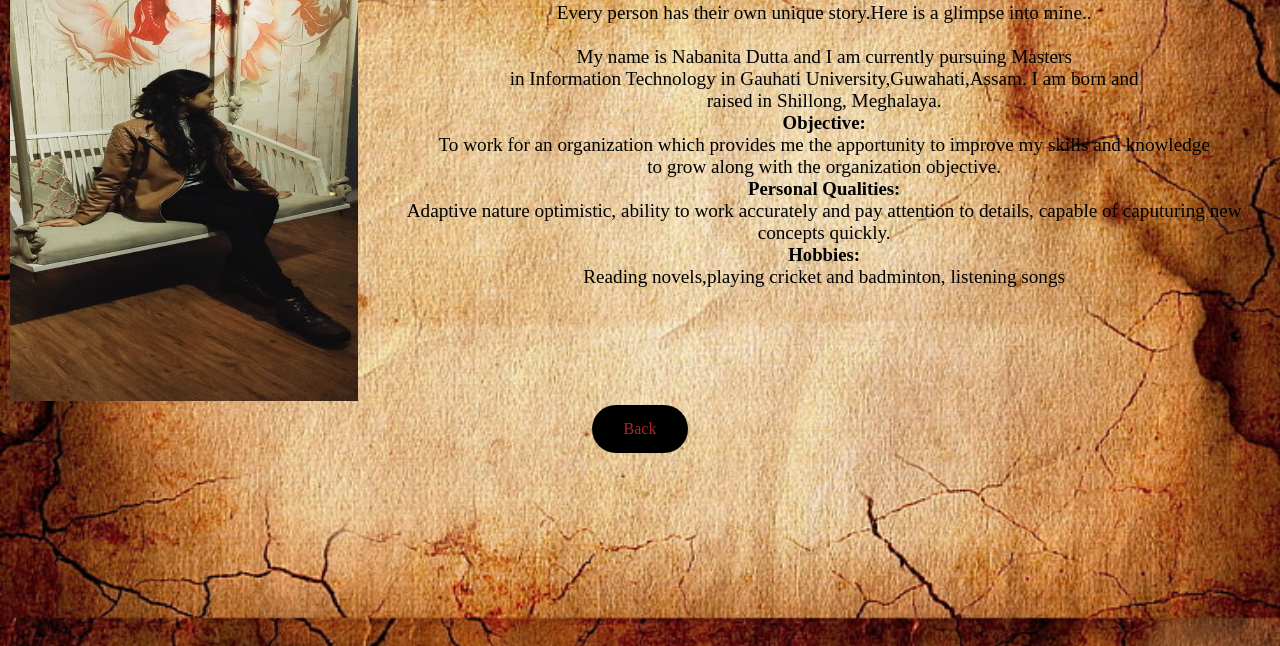
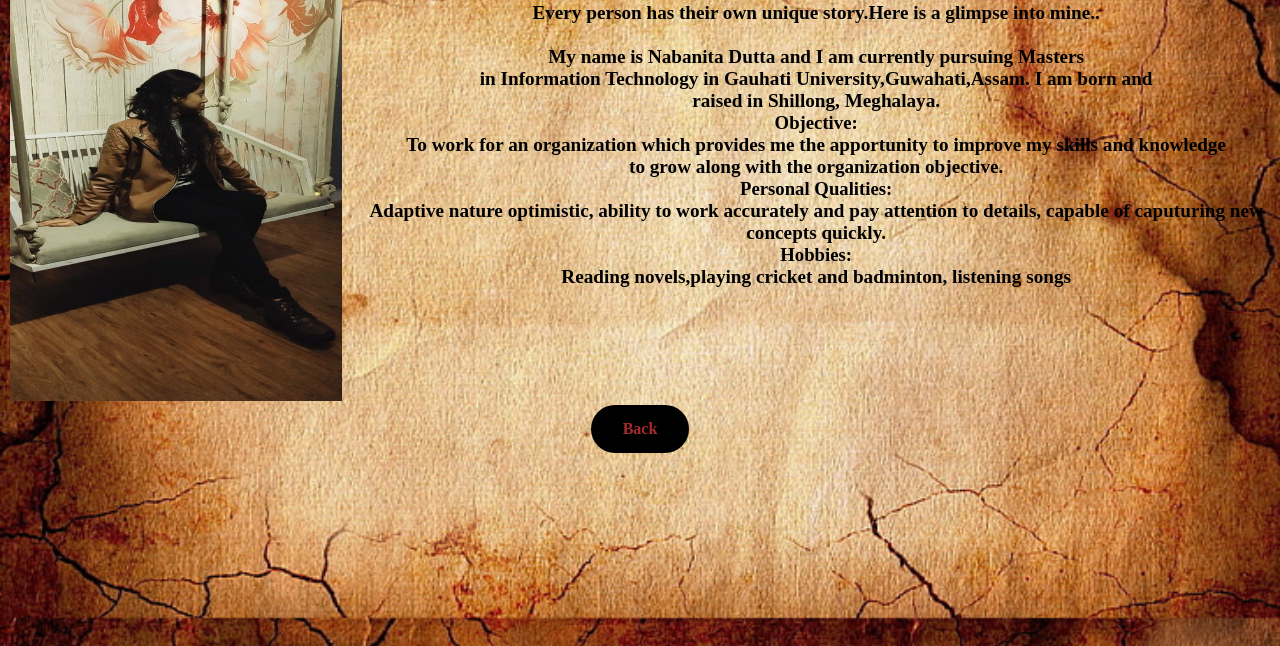
Before and after one commit to NabanitaDutta9/Portfolio, a plain HTML site: page about.html in a window 1280 px wide. Shown: the part 154-800 px from the top of the page. Drawn offline with Linux system fonts and the light colour scheme.

Commit message:
Update about.html

```diff
--- a/about.html
+++ b/about.html
@@ -43,14 +43,14 @@
         <div class="name">
             <h2>Who am I...</h2>
                <br>
-            <p>Every person has their own unique story.Here is a glimpse into mine..<br><br>
+            <p><b>Every person has their own unique story.Here is a glimpse into mine..<br><br>
               My name is Nabanita Dutta and I am currently pursuing Masters <br>in Information Technology in Gauhati
-                University,Guwahati,Assam. I am born and <br> raised in Shillong, Meghalaya.</p><h3>Objective:</h3>
-             <p> To work for an organization which provides me the apportunity to improve my skills and knowledge <br>
-            to grow along with the organization objective.</p><h3>Personal Qualities:</h3><p>Adaptive nature
+                University,Guwahati,Assam. I am born and <br> raised in Shillong, Meghalaya.<b></p><h3>Objective:</h3>
+             <p><b> To work for an organization which provides me the apportunity to improve my skills and knowledge <br>
+            to grow along with the organization objective.<b></p><h3>Personal Qualities:</h3><p><b>Adaptive nature
             optimistic, ability to work accurately and pay attention to details, capable of caputuring
-            new concepts quickly.</p><h3>Hobbies:</h3><p>Reading novels,playing cricket and badminton,
-              listening songs
+            new concepts quickly.<b></p><h3>Hobbies:</h3><p><b>Reading novels,playing cricket and badminton,
+              listening songs<b>
             </p>
           </div>
           </div>
```
